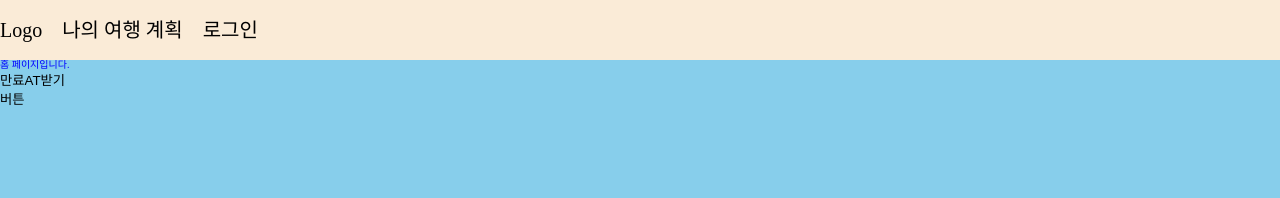
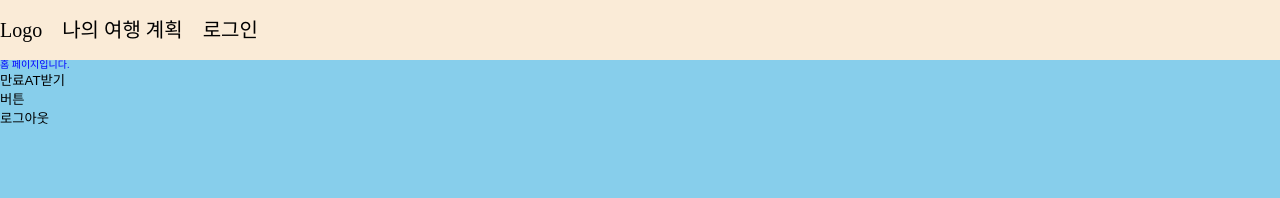
Before and after one commit to teamCoSaIn/trilo-fe, a React app: page / in a window 1280 px wide. Shown: the top 198 px of the page. Built offline with nearby package versions, Linux system fonts and the light colour scheme.

Commit message:
feat: 로그아웃 시 access token 삭제 기능 구현 [TRL-137]

```diff
--- a/src/api/oauth.ts
+++ b/src/api/oauth.ts
@@ -51,5 +51,6 @@ export const logout = async () => {
     url: `/auth/logout`,
     requireAuth: false,
   });
+  delete axios.defaults.headers.common.Authorization;
   return res.data;
 };
--- a/src/pages/Home/index.tsx
+++ b/src/pages/Home/index.tsx
@@ -1,3 +1,4 @@
+import HTTP from '@/api';
 import axios from '@/api/core';
 
 const Home = () => {
@@ -23,6 +24,15 @@ const Home = () => {
       >
         버튼
       </button>
+      <br />
+      <button
+        type="button"
+        onClick={() => {
+          HTTP.logout();
+        }}
+      >
+        로그아웃
+      </button>
     </div>
   );
 };
```
Also changed, not shown: src/mocks/handlers.ts (+14 -1 lines).
